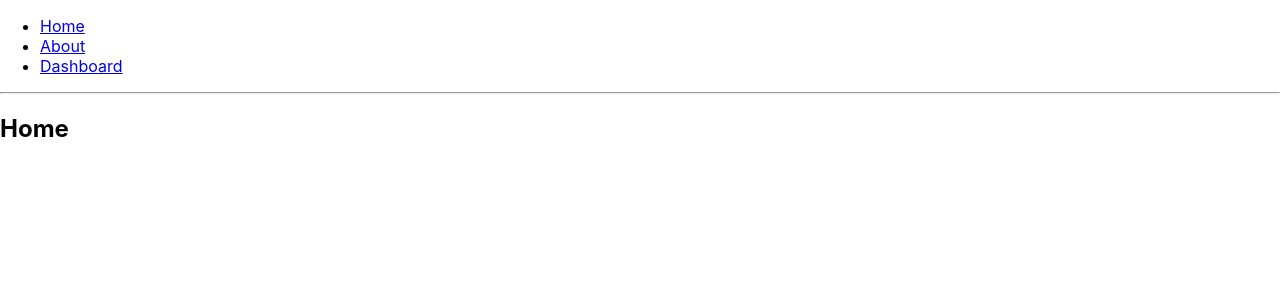
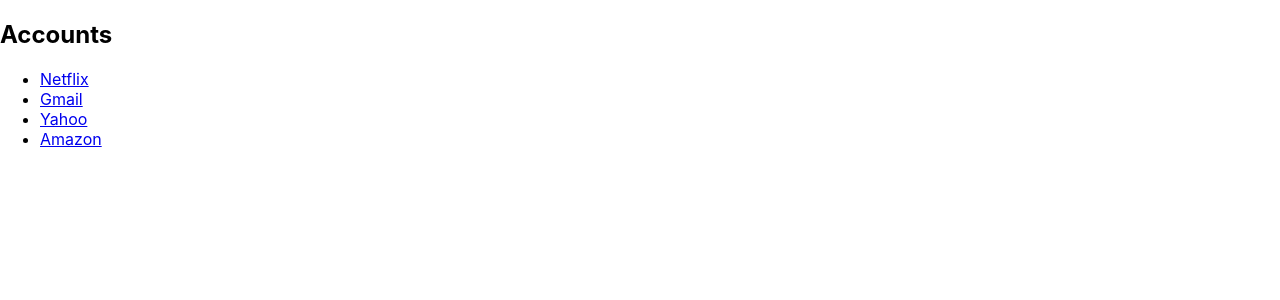
Before and after one commit to ChikaLabita/PemrogramanFramework, a React (Create React App) app in the folder Modul 5/React/router-react/: page / in a window 1280 px wide. Shown: the top 300 px of the page. Built offline with nearby package versions, Linux system fonts and the light colour scheme.

Commit message:
Praktikum | | b. URL Parameter

```diff
--- a/Modul 5/React/router-react/src/App.js
+++ b/Modul 5/React/router-react/src/App.js
@@ -1,5 +1,5 @@
 /*import logo from './logo.svg';
-import './App.css';*/
+import './App.css';
 
 import React from "react";
 import {
@@ -65,7 +65,53 @@
     </div>
   );
 }
+*/
 
+import React from "react";
+import {
+  BrowserRouter as Router,
+  Switch,
+  Route,
+  Link,
+  useParams
+} from "react-router-dom";
+
+export default function App() {
+  return (
+    <Router>
+      <div>
+        <h2>Accounts</h2>
+        <ul>
+          <li>
+            <Link to="/netflix">Netflix</Link>
+          </li>
+          <li>
+            <Link to="/gmail">Gmail</Link>
+          </li>
+          <li>
+            <Link to="/yahoo">Yahoo</Link>
+          </li>
+          <li>
+            <Link to="/amazon">Amazon</Link>
+          </li>
+        </ul>
+
+        <Switch>
+          <Route path="/:id" children={<Child />} />
+        </Switch>
+      </div>
+    </Router>
+  )
+}
+
+function Child() {
+  let { id } = useParams();
+  return (
+    <div>
+      <h3>ID: {id} </h3>
+    </div>
+  )
+}
 
 //function App() {
   /*return (
```
